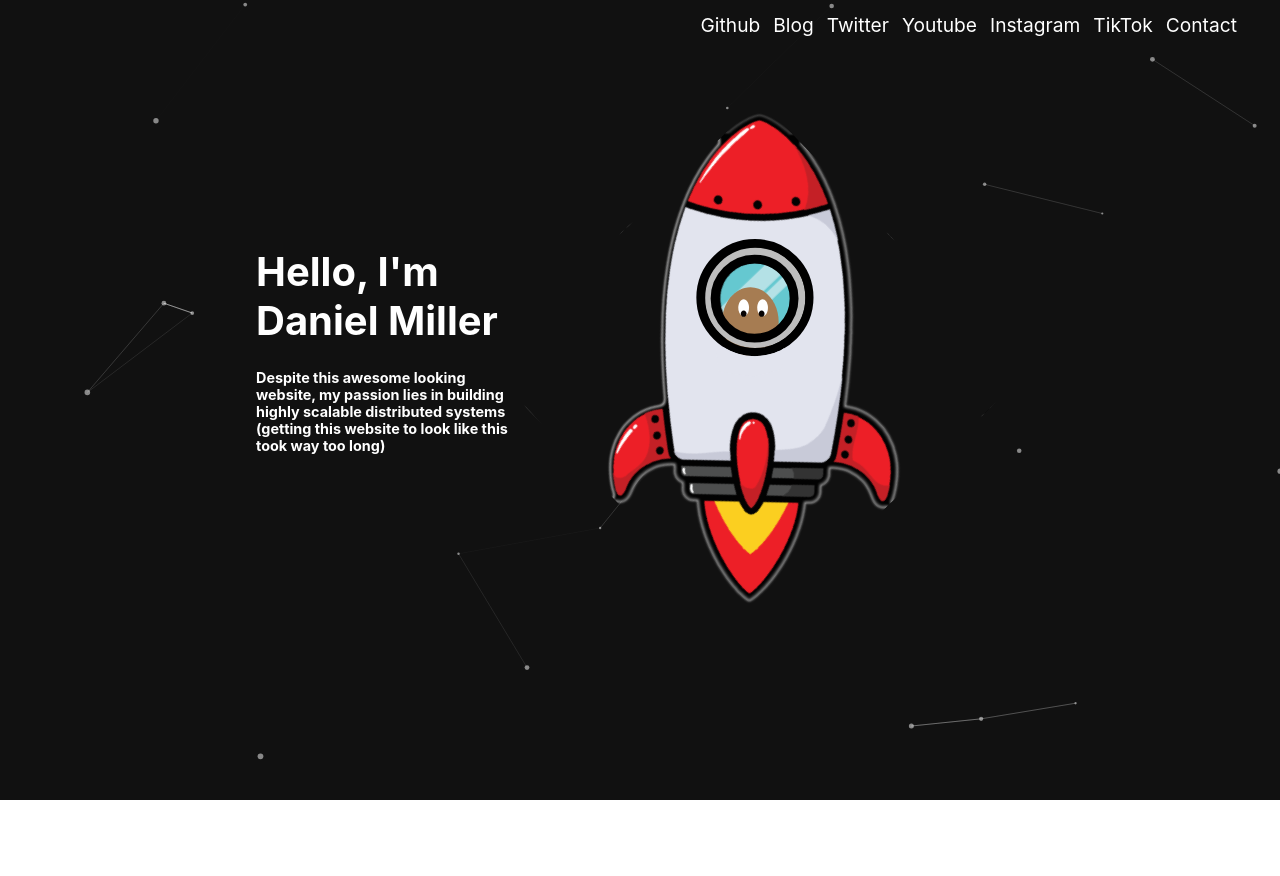
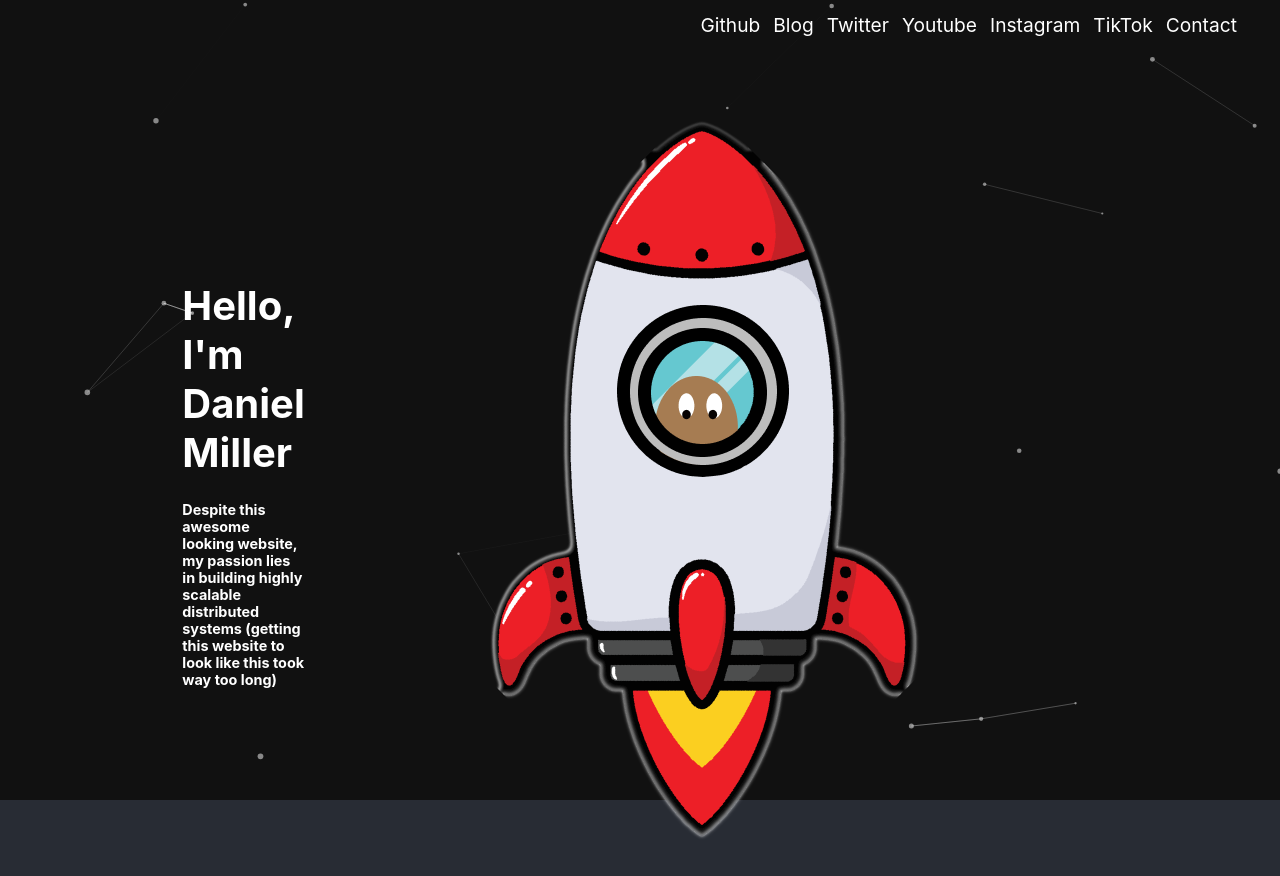
Before and after one commit to dancancodeit/dancancodeit.github.io, a Next.js app: page / in a window 1280 px wide. Shown: the top 876 px of the page. Before the commit the page ends 800 px from the top, so only its background shows below. Built offline with nearby package versions, Linux system fonts and the light colour scheme.

Commit message:
adjust image size

```diff
--- a/src/pages/index.js
+++ b/src/pages/index.js
@@ -32,7 +32,7 @@ function Hero(props) {
         <h2 className="main-text">Hello, I'm Daniel Miller</h2>
         <h5 className="sub-text">Despite this awesome looking website, my passion lies in building highly scalable distributed systems (getting this website to look like this took way too long)</h5>
       </div>
-      <img className="me-pic" src="/rocket-me.svg" alt="me"/>
+      <img className="me-pic" src="/rocket-me.png" alt="me"/>
 		</div>
 
 	</div>
--- a/src/styles.css
+++ b/src/styles.css
@@ -52,7 +52,7 @@ a {
 
 
 .me-pic {
-    width: 500px;
+    /* width: 1000px; */
 }
 
 #mobile-drop {
```
Also changed, not shown: src/reportWebVitals.js (deleted, +0 -13 lines), src/setupTests.js (deleted, +0 -5 lines), public/rocket-me.png (added), public/rocket-me.svg.
